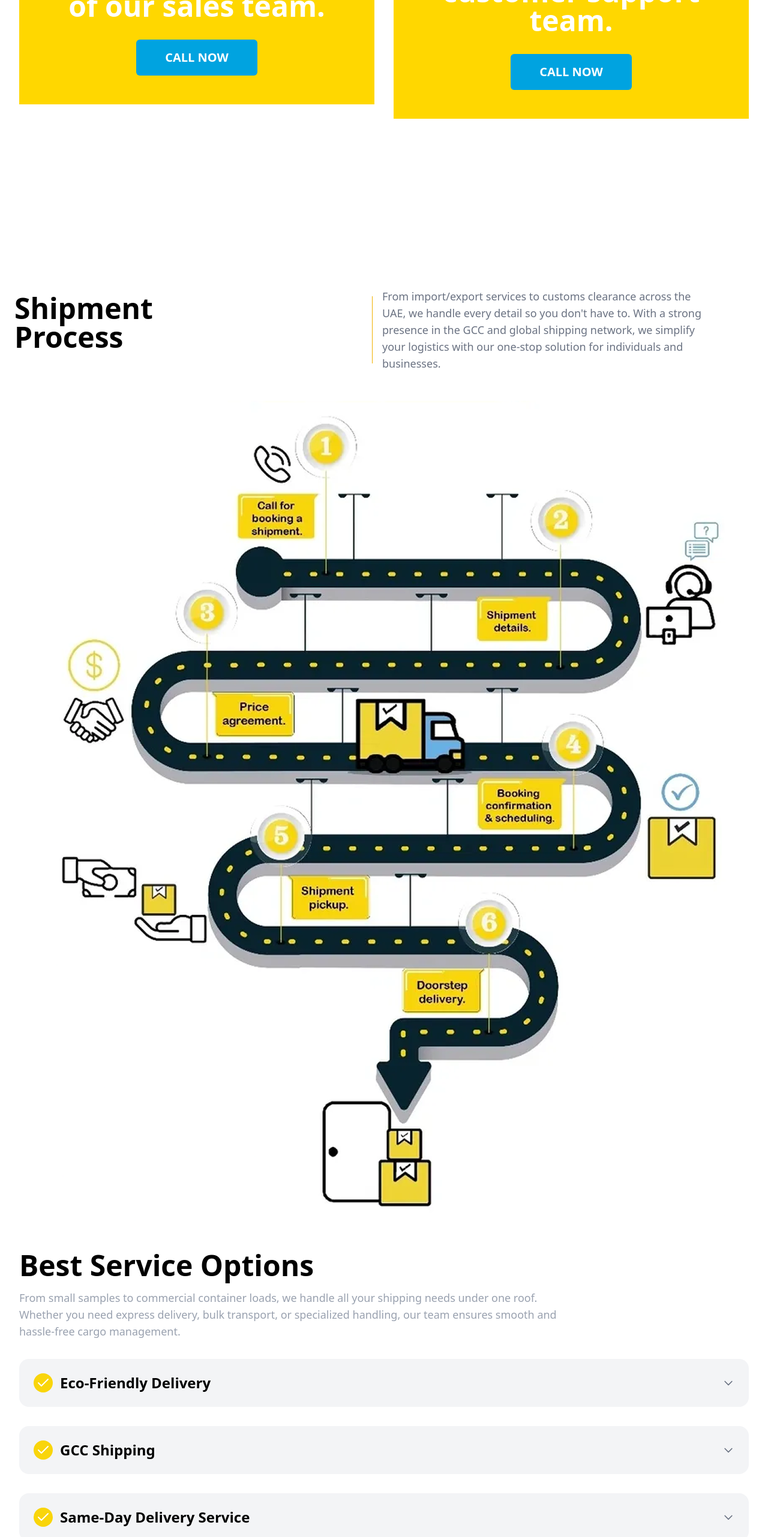
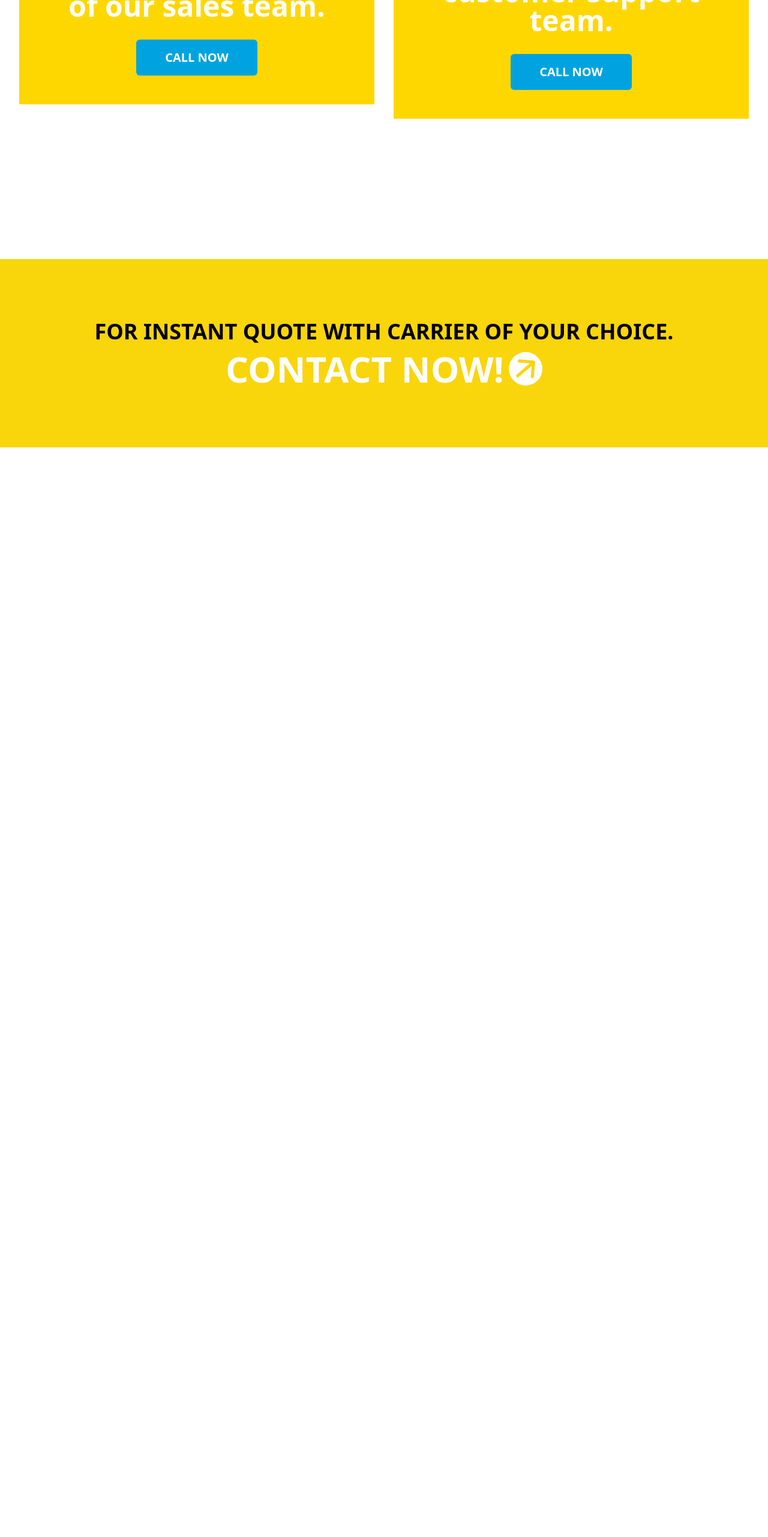
Before and after one commit to bilalnaveed0293/CourierToday, a React (Vite) app: page / in a window 1280 px wide. Shown: the part 2813-5376 px from the top of the page at 60% size. After the commit the page ends 3559 px from the top, so only its background shows below. Built offline with nearby package versions, Linux system fonts and the light colour scheme.

Commit message:
Desktop view updated

```diff
--- a/src/AboutUs.jsx
+++ b/src/AboutUs.jsx
@@ -35,7 +35,7 @@ const AboutUs = () => {
   ];
 
   return (
-    <div className="bg-gray-50 lg:bg-white lg:min-h-screen p-6 lg:py-12 max-w-6xl mx-auto">
+    <div className="bg-gray-50 lg:bg-white lg:min-h-screen p-6 lg:py-12 max-w-6xl mx-auto md:hidden">
       <img
         src={decor2}
         alt="Decorative element"
--- a/src/CTA/CallToAction.jsx
+++ b/src/CTA/CallToAction.jsx
@@ -9,9 +9,11 @@ const CallToAction = () => {
           <h2 className="text-4xl md:text-5xl font-semibold mb-8 text-white max-w-md">
             Talk to a member of our sales team.
           </h2>
+          <a href="tel:+971506448596">
           <button className="bg-[#00A3E0] hover:bg-[#0093CC] text-white font-semibold py-4 px-12 rounded-md text-xl transition-colors">
             CALL NOW
           </button>
+          </a>
         </div>
 
         {/* Support Team Section */}
@@ -19,9 +21,11 @@ const CallToAction = () => {
           <h2 className="text-4xl md:text-5xl font-semibold mb-8 text-white max-w-md">
             Talk to our customer support team.
           </h2>
+          <a href="tel:+971506448524 ">
           <button className="bg-[#00A3E0] hover:bg-[#0093CC] text-white font-semibold py-4 px-12 rounded-md text-xl transition-colors">
             CALL NOW
           </button>
+          </a>
         </div>
       </div>
     </div>
--- a/src/Delivery/page.jsx
+++ b/src/Delivery/page.jsx
@@ -3,7 +3,7 @@ import deliveryIllustration from "../assets/Delivery.png";
 
 const DeliverySuccessRate = () => {
   return (
-    <div className="bg-[#F9D50B] py-16 px-4 relative overflow-hidden hidden md:block">
+    <div className="bg-[#F9D50B] py-16 px-4 relative overflow-hidden hidden md:hidden">
       <div className="container mx-auto">
         <div className="flex flex-col items-center justify-between">
           {/* Left side - Text content */}
--- a/src/Plans/PlansForm.jsx
+++ b/src/Plans/PlansForm.jsx
@@ -25,7 +25,7 @@ const PlansForm = () => {
   };
 
   return (
-    <div className="bg-white lg:py-12 px-4 max-w-6xl mx-auto">
+    <div className="bg-white lg:py-12 px-4 max-w-6xl mx-auto md:hidden">
       <div className="container mx-auto flex flex-col md:flex-row items-start gap-8">
         {/* Contact Form */}
         <div className="w-full md:w-1/2 max-sm:text-center">
--- a/src/Services/ServiceOptions.jsx
+++ b/src/Services/ServiceOptions.jsx
@@ -33,7 +33,7 @@ const ServiceOptions = () => {
   ];
 
   return (
-    <div className="bg-white py-12 px-4 md:px-8 hidden lg:block">
+    <div className="bg-white py-12 px-4 md:px-8 md:hidden hidden">
       <div className="container mx-auto">
         {/* Headline and Description */}
         <div className="mb-8 ">
--- a/src/Shipment/Process.jsx
+++ b/src/Shipment/Process.jsx
@@ -2,7 +2,7 @@ import React from "react";
 import road from "../assets/road.png";
 const Process = () => {
   return (
-    <div>
+    <div className="md:hidden">
       <div className="container mx-auto px-4 md:px-6 lg:pr-24 flex flex-row md:flex-row items-center md:justify-between lg:py-12  max-sm:justify-center max-sm:w-full">
         {/* Left side: Main headline */}
         <div className="text-2xl md:text-4xl lg:text-5xl font-semibold lg:mb-6 text-black md:max-w-sm whitespace-normal max-sm:border-l-4 max-sm:pl-2 border-amber-400">
--- a/src/components/Footer.jsx
+++ b/src/components/Footer.jsx
@@ -16,6 +16,7 @@ const Footer = () => {
           </p>
 
           {/* Upward Arrow Button */}
+          <a href="tel:+971506446940">
           <button className="bg-white rounded-full w-6 h-6 md:w-12 md:h-12 lg:w-14 lg:h-14 flex items-center justify-center hover:bg-gray-200 transition-colors">
             <img
               src={vector}
@@ -23,6 +24,7 @@ const Footer = () => {
               className="w-3 md:w-8 lg:w-8"
             />
           </button>
+          </a>
         </div>
       </div>
     </footer>
```
